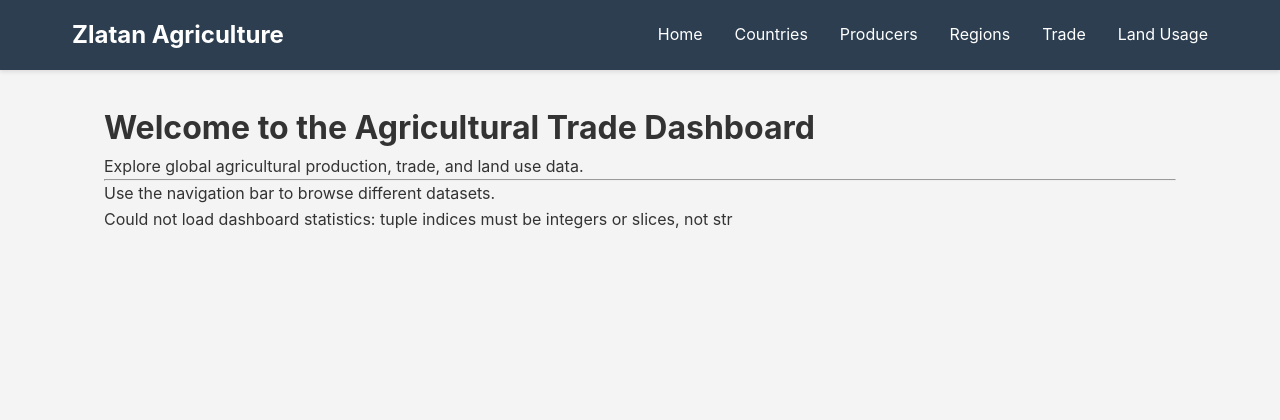
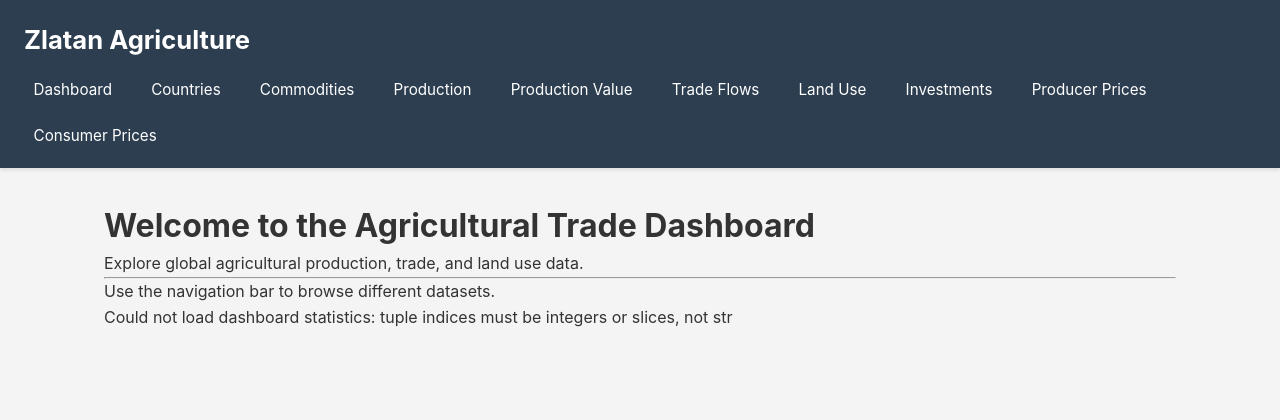
Before and after one commit to FuatKarakaya/Agricultural_Trade, a Flask app: page / in a window 1280 px wide. Shown: the top 420 px of the page. Run offline with Flask 3, Linux system fonts and the light colour scheme; data that the repository does not hold is empty; some libraries are stand-ins or nearby versions.

Commit message:
navbar updated to list all tables

```diff
--- a/static/agriculture.css
+++ b/static/agriculture.css
@@ -15,38 +15,45 @@
 .navbar {
     background-color: #2c3e50;
     color: white;
-    padding: 1rem 0;
+    padding: 1.25rem 0;
     box-shadow: 0 2px 4px rgba(0,0,0,0.1);
 }
 
 .nav-container {
-    max-width: 1200px;
-    margin: 0 auto;
-    padding: 0 2rem;
+    max-width: 100%;
+    margin: 0;
+    padding: 0 1.5rem;
     display: flex;
     justify-content: space-between;
     align-items: center;
+    gap: 1rem;
+    flex-wrap: wrap;
 }
 
 .nav-title {
-    font-size: 1.5rem;
+    font-size: 1.6rem;
     font-weight: bold;
 }
 
 .nav-menu {
     list-style: none;
     display: flex;
-    gap: 2rem;
+    gap: 1.25rem;
+    flex-wrap: wrap;
 }
 
 .nav-link {
     color: white;
     text-decoration: none;
     transition: opacity 0.3s;
+    padding: 0.25rem 0.6rem;
+    border-radius: 4px;
+    font-size: 0.95rem;
 }
 
 .nav-link:hover {
-    opacity: 0.8;
+    opacity: 0.95;
+    background-color: rgba(255, 255, 255, 0.08);
 }
 
 /* Main Container */
@@ -393,38 +400,45 @@
 .navbar {
     background-color: #2c3e50;
     color: white;
-    padding: 1rem 0;
+    padding: 1.25rem 0;
     box-shadow: 0 2px 4px rgba(0,0,0,0.1);
 }
 
 .nav-container {
-    max-width: 1200px;
-    margin: 0 auto;
-    padding: 0 2rem;
+    max-width: 100%;
+    margin: 0;
+    padding: 0 1.5rem;
     display: flex;
     justify-content: space-between;
     align-items: center;
+    gap: 1rem;
+    flex-wrap: wrap;
 }
 
 .nav-title {
-    font-size: 1.5rem;
+    font-size: 1.6rem;
     font-weight: bold;
 }
 
 .nav-menu {
     list-style: none;
     display: flex;
-    gap: 2rem;
+    gap: 1.25rem;
+    flex-wrap: wrap;
 }
 
 .nav-link {
     color: white;
     text-decoration: none;
     transition: opacity 0.3s;
+    padding: 0.25rem 0.6rem;
+    border-radius: 4px;
+    font-size: 0.95rem;
 }
 
 .nav-link:hover {
-    opacity: 0.8;
+    opacity: 0.95;
+    background-color: rgba(255, 255, 255, 0.08);
 }
 
 /* Main Container */
--- a/templates/layout.html
+++ b/templates/layout.html
@@ -13,12 +13,16 @@
       <div class="nav-container">
         <div class="nav-title">Zlatan Agriculture</div>
         <ul class="nav-menu">
-          <li><a href="/" class="nav-link">Home</a></li>
+          <li><a href="/" class="nav-link">Dashboard</a></li>
           <li><a href="/countries" class="nav-link">Countries</a></li>
-          <li><a href="/producers" class="nav-link">Producers</a></li>
-          <li><a href="/regions" class="nav-link">Regions</a></li>
-          <li><a href="/trade" class="nav-link">Trade</a></li>
-          <li><a href="/landuse" class="nav-link">Land Usage</a></li>
+          <li><a href="/commodities" class="nav-link">Commodities</a></li>
+          <li><a href="/production" class="nav-link">Production</a></li>
+          <li><a href="/production-values" class="nav-link">Production Value</a></li>
+          <li><a href="/trades" class="nav-link">Trade Flows</a></li>
+          <li><a href="/landuse" class="nav-link">Land Use</a></li>
+          <li><a href="/investments" class="nav-link">Investments</a></li>
+          <li><a href="/producer_prices" class="nav-link">Producer Prices</a></li>
+          <li><a href="/consumer_prices" class="nav-link">Consumer Prices</a></li>
         </ul>
       </div>
     </nav>
```
